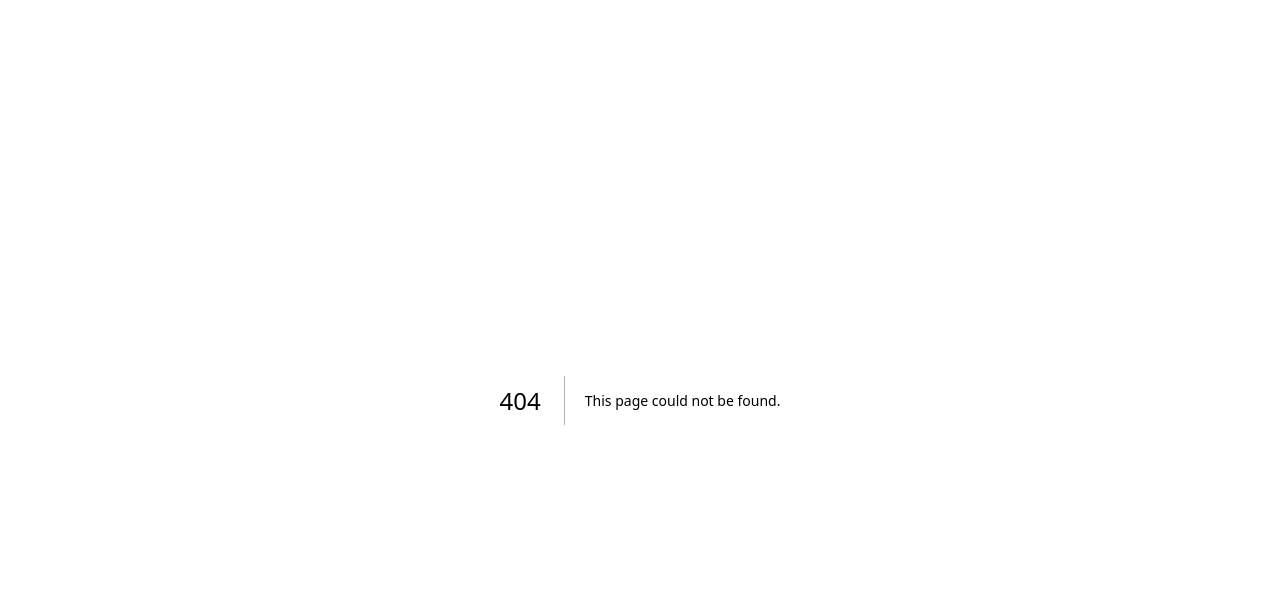
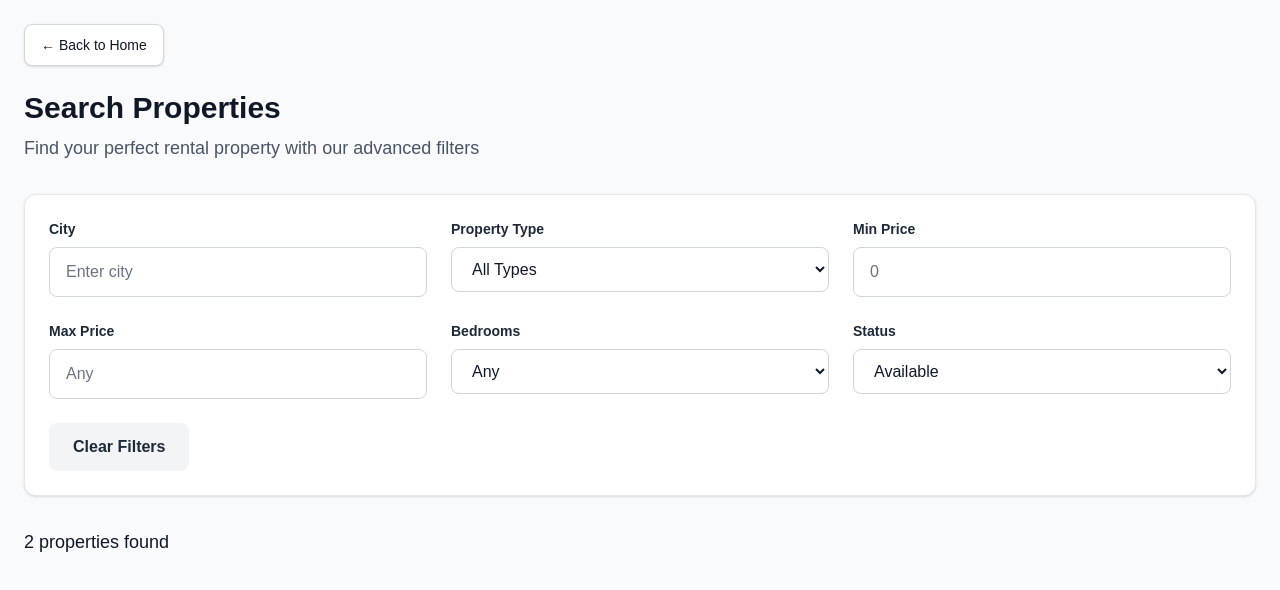
Before and after one commit to Xbisma/Rentmate, a Next.js app in the folder frontend/: page /tenant/search in a window 1280 px wide. Before the commit this address had no page. Shown: the top 590 px of the page. Built offline with nearby package versions, Linux system fonts and the light colour scheme.

Commit message:
Updated tenant search page

```diff
--- /dev/null
+++ b/frontend/app/tenant/search/page.js
@@ -0,0 +1,156 @@
+"use client";
+import { useState } from "react";
+import Link from "next/link";
+
+export default function SearchProperties() {
+  const [city, setCity] = useState("");
+  const [showDropdown, setShowDropdown] = useState(false);
+  const cities = ["Karachi", "Lahore", "Islamabad", "Rawalpindi", "Peshawar"];
+  const filteredCities = cities.filter((c) =>
+    c.toLowerCase().includes(city.toLowerCase())
+  );
+
+  const handleSelectCity = (selectedCity) => {
+    setCity(selectedCity);
+    setShowDropdown(false);
+  };
+
+  return (
+    <div className="min-h-screen bg-gray-50 p-6">
+      <div className="max-w-7xl mx-auto">
+        {/* Back to Home Button */}
+        <Link
+          href="/tenant/dashboard"
+          className="inline-flex items-center gap-2 bg-white text-gray-900 px-4 py-2.5 rounded-lg border border-gray-300 text-sm font-medium shadow-sm hover:bg-gray-50 transition-colors mb-6"
+        >
+          ← Back to Home
+        </Link>
+
+        {/* Header Section */}
+        <div className="mb-8">
+          <h1 className="text-3xl font-bold text-gray-900 mb-2">
+            Search Properties
+          </h1>
+          <p className="text-gray-600 text-lg">
+            Find your perfect rental property with our advanced filters
+          </p>
+        </div>
+
+        {/* Filter Box */}
+        <div className="bg-white rounded-xl shadow-sm border border-gray-200 p-6 mb-8">
+          {/* First Row */}
+          <div className="grid grid-cols-1 md:grid-cols-3 gap-6 mb-6">
+            {/* City Field */}
+            <div className="relative">
+              <label className="block text-sm font-semibold text-gray-800 mb-2">
+                City
+              </label>
+              <div className="relative">
+                <input
+                  type="text"
+                  placeholder="Enter city"
+                  value={city}
+                  onChange={(e) => {
+                    setCity(e.target.value);
+                    setShowDropdown(true);
+                  }}
+                  onFocus={() => setShowDropdown(true)}
+                  onBlur={() => setTimeout(() => setShowDropdown(false), 200)}
+                  className="w-full px-4 py-3 border border-gray-300 rounded-lg focus:ring-2 focus:ring-emerald-500 focus:border-emerald-500 outline-none transition-all text-gray-900 placeholder:text-gray-500"
+                />
+                {showDropdown && filteredCities.length > 0 && (
+                  <ul className="absolute z-10 w-full mt-1 bg-white border border-gray-300 rounded-lg shadow-lg max-h-60 overflow-y-auto">
+                    {filteredCities.map((c) => (
+                      <li
+                        key={c}
+                        className="px-4 py-3 hover:bg-emerald-50 cursor-pointer border-b border-gray-100 last:border-b-0 transition-colors text-gray-900"
+                        onMouseDown={() => handleSelectCity(c)}
+                      >
+                        {c}
+                      </li>
+                    ))}
+                  </ul>
+                )}
+              </div>
+            </div>
+
+            {/* Property Type */}
+            <div>
+              <label className="block text-sm font-semibold text-gray-800 mb-2">
+                Property Type
+              </label>
+              <select className="w-full px-4 py-3 border border-gray-300 rounded-lg focus:ring-2 focus:ring-emerald-500 focus:border-emerald-500 outline-none bg-white text-gray-900">
+                <option className="text-gray-500">All Types</option>
+                <option>House</option>
+                <option>Apartment</option>
+                <option>Plot</option>
+              </select>
+            </div>
+
+            {/* Min Price */}
+            <div>
+              <label className="block text-sm font-semibold text-gray-800 mb-2">
+                Min Price
+              </label>
+              <input
+                type="number"
+                placeholder="0"
+                className="w-full px-4 py-3 border border-gray-300 rounded-lg focus:ring-2 focus:ring-emerald-500 focus:border-emerald-500 outline-none text-gray-900 placeholder:text-gray-500"
+              />
+            </div>
+          </div>
+
+          {/* Second Row */}
+          <div className="grid grid-cols-1 md:grid-cols-3 gap-6 mb-6">
+            {/* Max Price */}
+            <div>
+              <label className="block text-sm font-semibold text-gray-800 mb-2">
+                Max Price
+              </label>
+              <input
+                type="text"
+                placeholder="Any"
+                className="w-full px-4 py-3 border border-gray-300 rounded-lg focus:ring-2 focus:ring-emerald-500 focus:border-emerald-500 outline-none text-gray-900 placeholder:text-gray-500"
+              />
+            </div>
+
+            {/* Bedrooms */}
+            <div>
+              <label className="block text-sm font-semibold text-gray-800 mb-2">
+                Bedrooms
+              </label>
+              <select className="w-full px-4 py-3 border border-gray-300 rounded-lg focus:ring-2 focus:ring-emerald-500 focus:border-emerald-500 outline-none bg-white text-gray-900">
+                <option className="text-gray-500">Any</option>
+                <option>1</option>
+                <option>2</option>
+                <option>3</option>
+                <option>4</option>
+              </select>
+            </div>
+
+            {/* Status */}
+            <div>
+              <label className="block text-sm font-semibold text-gray-800 mb-2">
+                Status
+              </label>
+              <select className="w-full px-4 py-3 border border-gray-300 rounded-lg focus:ring-2 focus:ring-emerald-500 focus:border-emerald-500 outline-none bg-white text-gray-900">
+                <option className="text-gray-500">Available</option>
+                <option>Rented</option>
+              </select>
+            </div>
+          </div>
+
+          {/* Clear Filters Button */}
+          <button className="px-6 py-3 bg-gray-100 text-gray-800 font-semibold rounded-lg hover:bg-gray-200 transition-colors">
+            Clear Filters
+          </button>
+        </div>
+
+        {/* Properties Found */}
+        <p className="text-lg text-gray-900 font-medium">
+          2 properties found
+        </p>
+      </div>
+    </div>
+  );
+}
```
